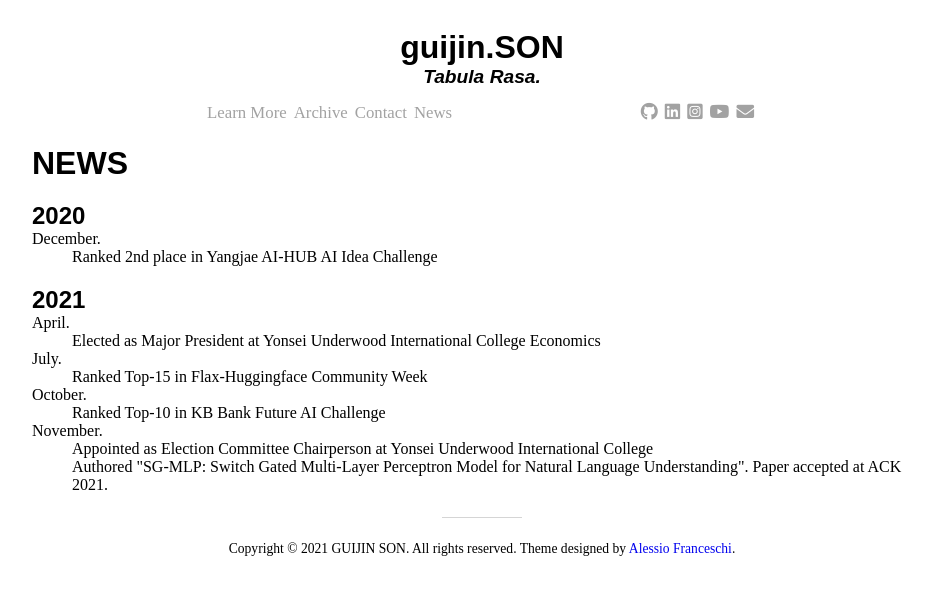
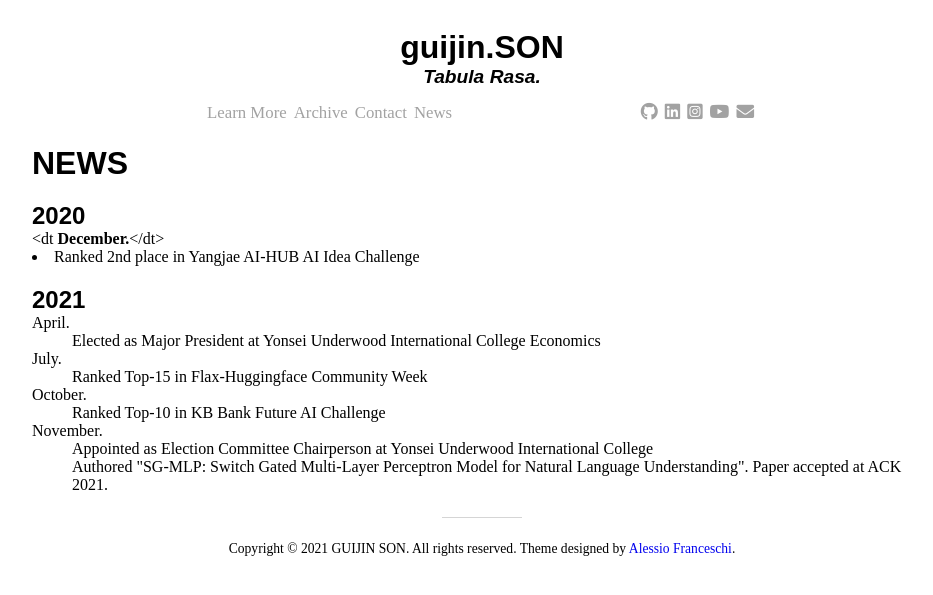
Before and after one commit to guijinSON/guijinSON.github.io, a Jekyll site: the page built from news.md, in a window 1280 px wide. Shown: the top 595 px of the page, without its empty margins (158-1091 px from the left). Built offline with Jekyll 4.4.1, drawn with Linux system fonts in a browser that asks for light colours; nearby versions of some CDN libraries.

Commit message:
Update news.md

```diff
--- a/news.md
+++ b/news.md
@@ -6,8 +6,8 @@ title: News
 
 <dl>
 <h2>2020</h2>
-<dt> December.</dt>
-  <dd> Ranked 2nd place in Yangjae AI-HUB AI Idea Challenge</dd>
+<dt<b> December.</b></dt>
+  <li>Ranked 2nd place in Yangjae AI-HUB AI Idea Challenge</li>
 
 <h2>2021</h2>
 <dt> April.</dt>
@@ -18,6 +18,7 @@ title: News
   <dd> Ranked Top-10 in KB Bank Future AI Challenge</dd>
 <dt> November. </dt>
   <dd> Appointed as Election Committee Chairperson at Yonsei Underwood International College</dd>
+
   <dd> Authored "SG-MLP: Switch Gated Multi-Layer Perceptron Model for Natural Language Understanding". Paper accepted at ACK 2021. </dd>
 
 </dl>
```
